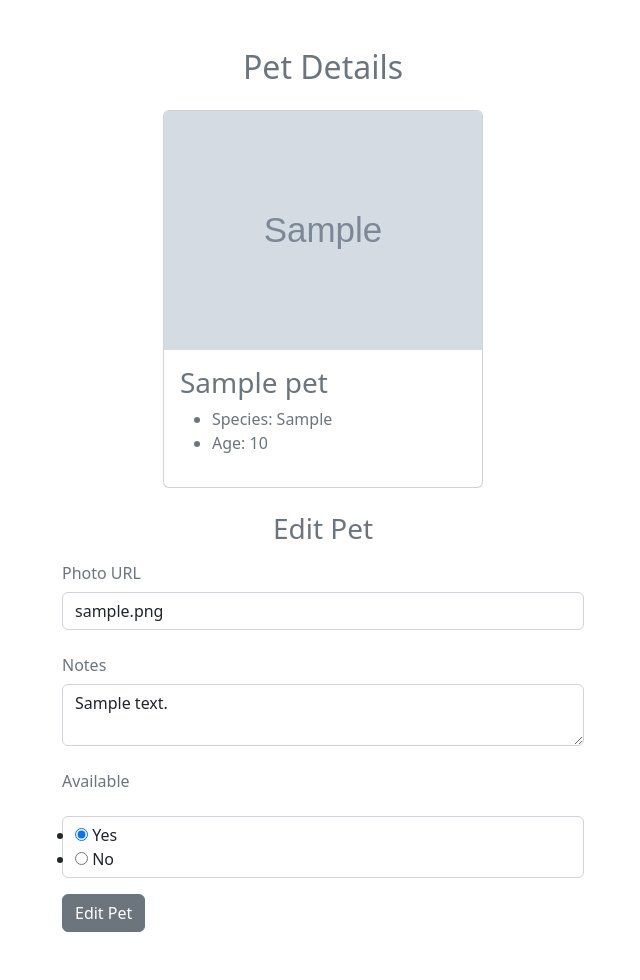
After one commit to agutiernc/sbprojects, a Flask app: page /1 in a window 1280 px wide. The commit adds this page. Shown: the whole page, without its empty margins (317-957 px from the left). Run offline with Flask 2, Linux system fonts and the light colour scheme; tables that the repository leaves empty hold one stand-in row (values such as "Sample post"); grey boxes marked "Sample" are stand-in pictures.

Commit message:
steps 6 to 8

```diff
--- a/unit24/adopt-wtf/app.py
+++ b/unit24/adopt-wtf/app.py
@@ -2,7 +2,7 @@ from flask import Flask, render_template, redirect, flash
 from flask_debugtoolbar import DebugToolbarExtension
 from models import db, connect_db, Pet
 
-from forms import AddPetForm
+from forms import AddPetForm, EditPetForm
 
 app = Flask(__name__)
 
@@ -50,3 +50,23 @@ def add_pet():
         return redirect('/')
     else:
         return render_template('new.html', form=form)
+
+@app.route('/<int:pet_id>', methods=['GET', 'POST'])
+def edit_pet(pet_id):
+    '''Display pet details and update specific fields'''
+
+    pet = Pet.query.get_or_404(pet_id)
+    form = EditPetForm(obj=pet)
+
+    if form.validate_on_submit():
+        pet.photo_url = form.photo_url.data
+        pet.notes = form.notes.data
+        pet.available = form.available.data
+
+        db.session.commit()
+
+        flash(f'Updated pet details for {pet.name}')
+
+        return redirect('/')
+    else:
+        return render_template('show.html', pet=pet, form=form)
--- a/unit24/adopt-wtf/forms.py
+++ b/unit24/adopt-wtf/forms.py
@@ -1,5 +1,5 @@
 from flask_wtf import FlaskForm
-from wtforms import StringField, IntegerField, TextAreaField
+from wtforms import StringField, IntegerField, TextAreaField, RadioField
 from wtforms.validators import InputRequired, Optional, NumberRange, URL, AnyOf
 
 class AddPetForm(FlaskForm):
@@ -25,3 +25,16 @@ class AddPetForm(FlaskForm):
                 validators=[Optional(), NumberRange(min=0, max=30)])
 
     notes = TextAreaField('Notes', validators=[Optional()])
+
+class EditPetForm(FlaskForm):
+    '''Form for editing specific data for pets.'''
+
+    photo_url = StringField('Photo URL',
+                validators=[
+                    Optional(),
+                    URL(require_tld=True, message="Valid URL only")
+                ])
+
+    notes = TextAreaField('Notes', validators=[Optional()])
+
+    available = RadioField('Available', coerce=int, choices=[(1, 'Yes'), (0, 'No')])
--- a/unit24/adopt-wtf/templates/new.html
+++ b/unit24/adopt-wtf/templates/new.html
@@ -2,9 +2,9 @@
 
 {% block content %}
 
-<h2>Add A Pet</h2>
+<h2 class="mt-5">Add A Pet</h2>
 
-<form method="POST">
+<form class="mt-3" method="POST">
   <div class="row mb-3 w-50">
     {{ form.hidden_tag() }}
 
@@ -17,7 +17,7 @@
 
         {% for error in field.errors %}
             {{ error }}
-          {% endfor %}
+        {% endfor %}
       </p>
 
     {% endfor %}
--- /dev/null
+++ b/unit24/adopt-wtf/templates/show.html
@@ -0,0 +1,46 @@
+{% extends 'base.html' %}
+
+{% block content %}
+
+<h2 class="text-center mt-5">Pet Details</h2>
+<div class="card mx-auto text-left mt-4" style="width: 20rem;">
+  <img src="{{ pet.photo_url }}" class="card-img-top">
+  <div class="card-body">
+    <h3 class="card-title">{{ pet.name }}</h3>
+    <ul>
+      <li>Species: {{ pet.species }}</li>
+      <li>Age: {{ pet.age if pet.age }}</li>
+    </ul>
+
+  </div>
+</div>
+
+<div class="container">
+  <h3 class="text-center mt-4">Edit Pet</h3>
+
+  <div class="row justify-content-center mx-auto w-50 mb-5">
+    <form method="POST">
+
+      {{ form.hidden_tag() }}
+
+      {% for field in form
+          if field.widget.input_type != 'hidden' %}
+
+          <p>
+            {{ field.label(class_='col-sm-2 col-form-label') }}
+            {{ field(class_='form-control') }}
+
+            {% for error in field.errors %}
+              {{ error }}
+            {% endfor %}
+          </p>
+
+      {% endfor %}
+
+      <button class="btn btn-secondary" type="submit">Edit Pet</button>
+    </form>
+  </div>
+</div>
+
+
+{% endblock %}
```
Also changed, not shown: unit24/adopt-wtf/templates/index.html (+6 -4 lines).
